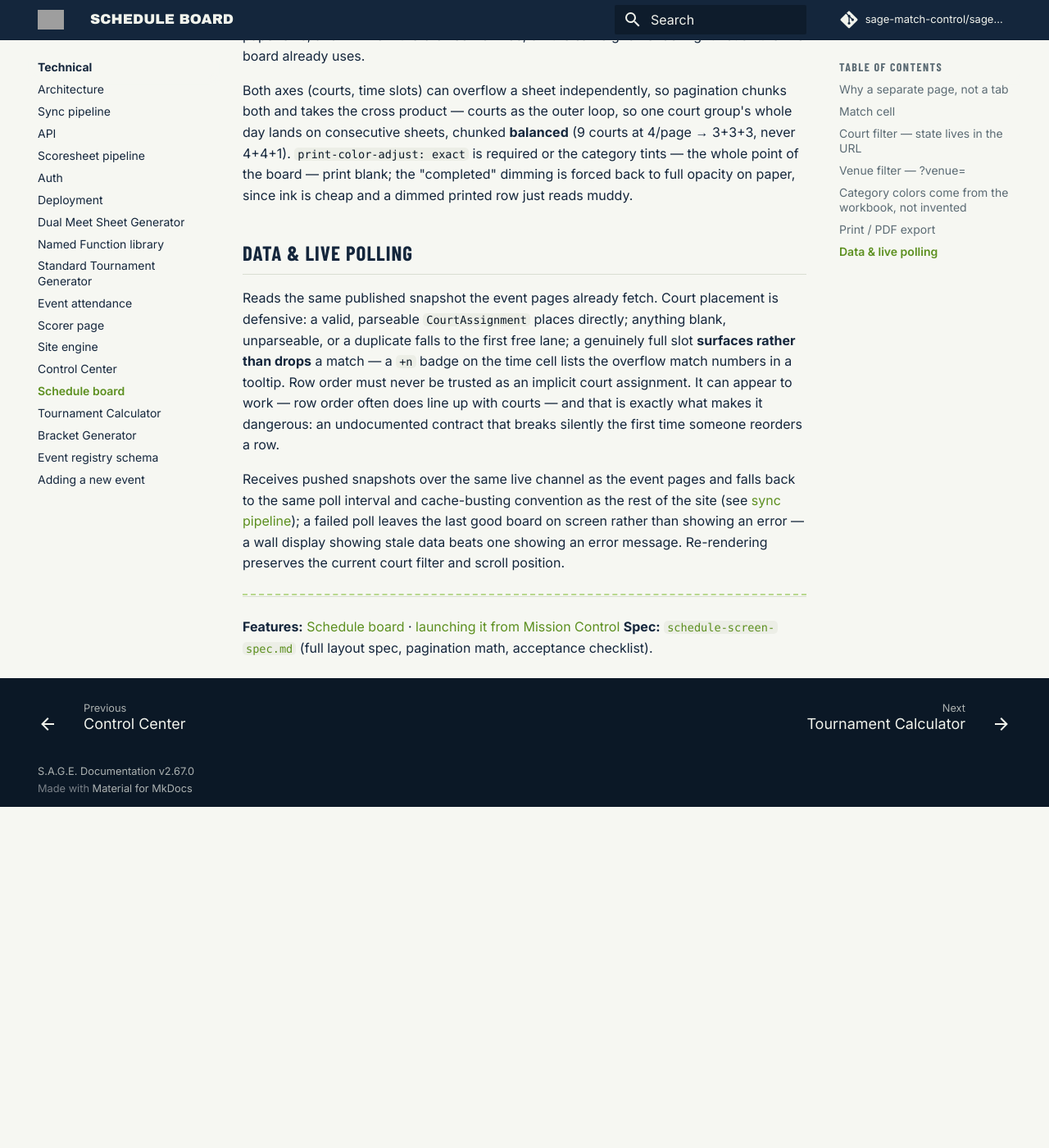
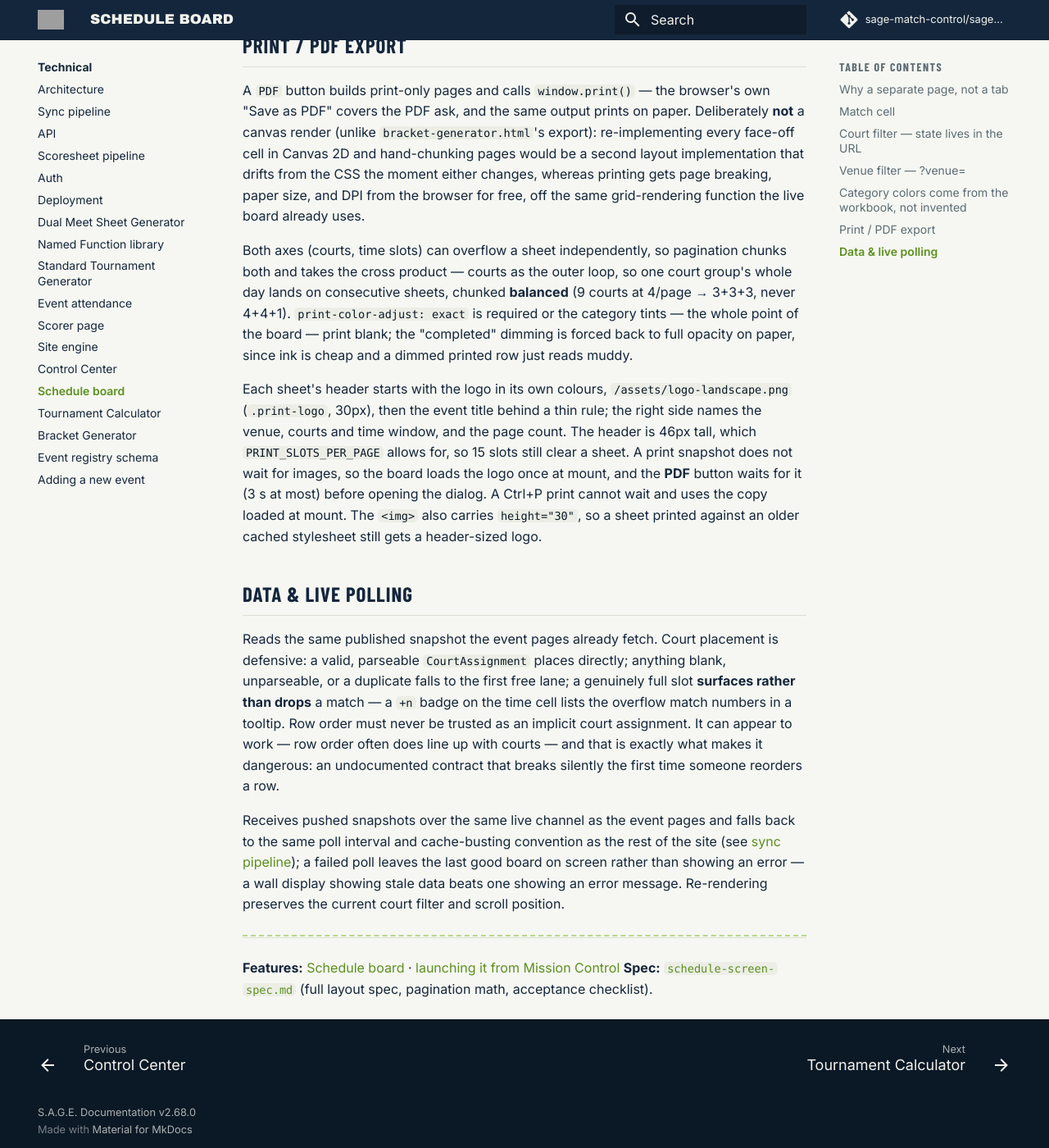
Before and after one commit to sage-match-control/sage-docs, an MkDocs documentation site: the page built from docs/technical/schedule-board.md, in a window 1280 px wide and 1400 px high, scrolled down 3528 px. Shown: the whole window at 82% size. Built offline with MkDocs 1.6.1 and Material for MkDocs 9.7.7, drawn with Linux system fonts in a browser that asks for light colours; comment, search, counter and statistics services are not loaded; before the commit the page ends 4512 px from its top, so only the background shows below that; some of the changed text lies outside the part shown.

Commit message:
docs 2.68.0: the schedule board's S.A.G.E. landscape logo, on the bar and every printed sheet
Features and technical schedule-board pages: the logo in white on the bar and in
its own colours at the top of each PDF sheet, the two logo files, and the PDF
button waiting for the logo. Site eacd757.

Co-Authored-By: Claude Opus 5.5 <noreply@anthropic.com>

```diff
--- a/docs/technical/schedule-board.md
+++ b/docs/technical/schedule-board.md
@@ -98,6 +98,16 @@ numbers rise with time. Across venues numbered in separate ranges (1001…,
 first-numbered venue and adds any time only a later venue uses at the
 bottom.
 
+The header opens with the S.A.G.E. landscape logo in white,
+`/assets/logo-landscape-white.png` (an `<img class="bezel-logo">` in the
+shell, 34px tall, 26px collapsed or on a narrow screen), and a thin rule
+before the event title. It stays white on any event's bar colour.
+`/assets/logo-landscape.png` is the same artwork in its own navy and green;
+both are cut from `logo-landscape.jpeg` with a transparent ground and
+cropped to the artwork. The `.bezel-logo` rules are in `schedule-board.css`.
+A shell that still carries the square `logo.png` and the `.eyebrow` line
+keeps working as it did.
+
 A collapsible header (chevron, state also carried in the URL as
 `?compact=1`, composable with `?courts=` and `?venue=`) hides operator
 chrome — the venue and court filters and the PDF button — while keeping the
@@ -158,6 +168,17 @@ exact` is required or the category tints — the whole point of the board —
 print blank; the "completed" dimming is forced back to full opacity on
 paper, since ink is cheap and a dimmed printed row just reads muddy.
 
+Each sheet's header starts with the logo in its own colours,
+`/assets/logo-landscape.png` (`.print-logo`, 30px), then the event title
+behind a thin rule; the right side names the venue, courts and time window,
+and the page count. The header is 46px tall, which `PRINT_SLOTS_PER_PAGE`
+allows for, so 15 slots still clear a sheet. A print snapshot does
+not wait for images, so the board loads the logo once at mount, and the
+**PDF** button waits for it (3 s at most) before opening the dialog. A
+Ctrl+P print cannot wait and uses the copy loaded at mount. The `<img>` also
+carries `height="30"`, so a sheet printed against an older cached stylesheet
+still gets a header-sized logo.
+
 ## Data & live polling
 
 Reads the same published snapshot the event pages already fetch. Court
--- a/mkdocs.yml
+++ b/mkdocs.yml
@@ -6,7 +6,7 @@ repo_name: sage-match-control/sage-docs
 edit_uri: edit/main/docs/
 # The docs version. Bump it with a new entry at the top of docs/changelog.md;
 # the deploy workflow checks the two agree.
-copyright: 'S.A.G.E. Documentation <a href="https://sage-match-control.github.io/sage-docs/changelog/">v2.67.0</a>'
+copyright: 'S.A.G.E. Documentation <a href="https://sage-match-control.github.io/sage-docs/changelog/">v2.68.0</a>'
 
 docs_dir: docs
 
```
Also changed, not shown: docs/changelog.md (+9 -0 lines), docs/features/schedule-board.md (+6 -3 lines).
